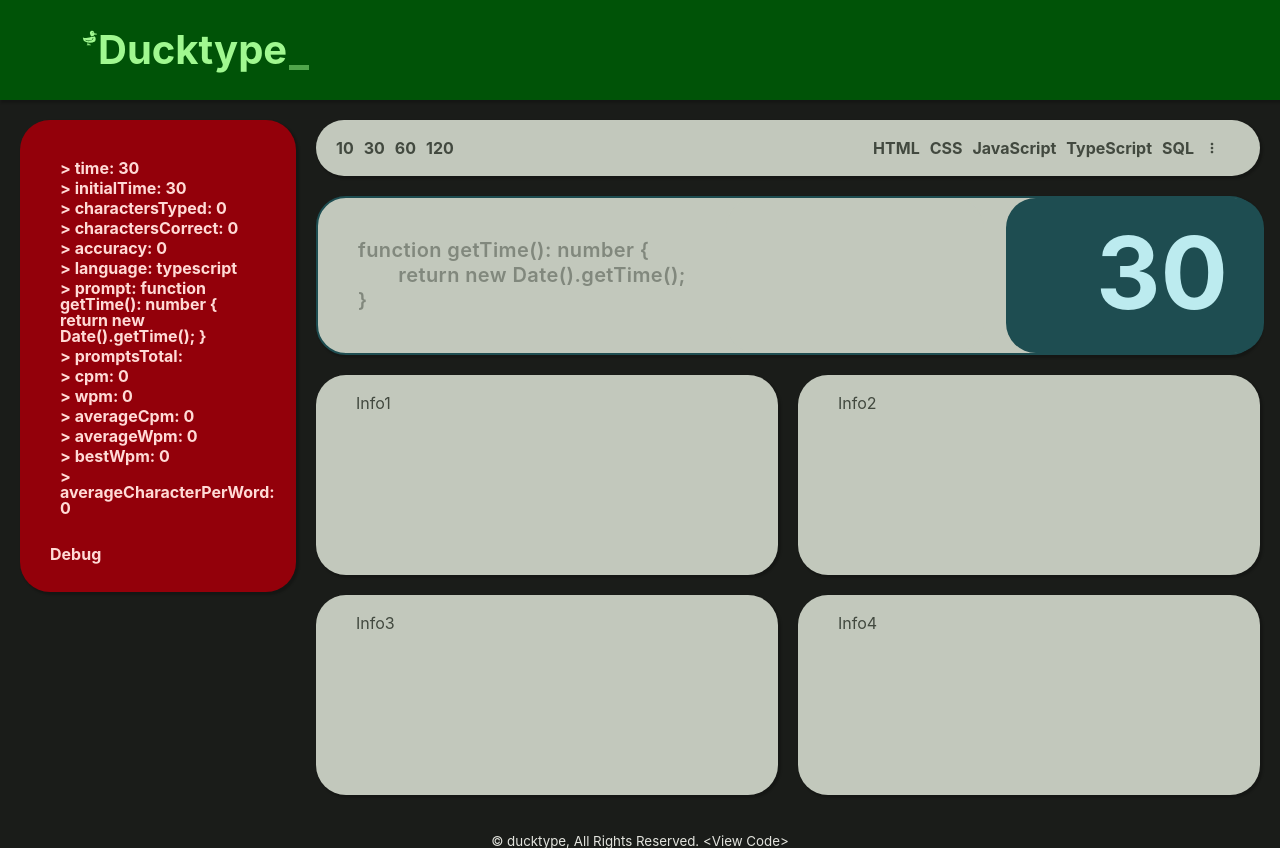
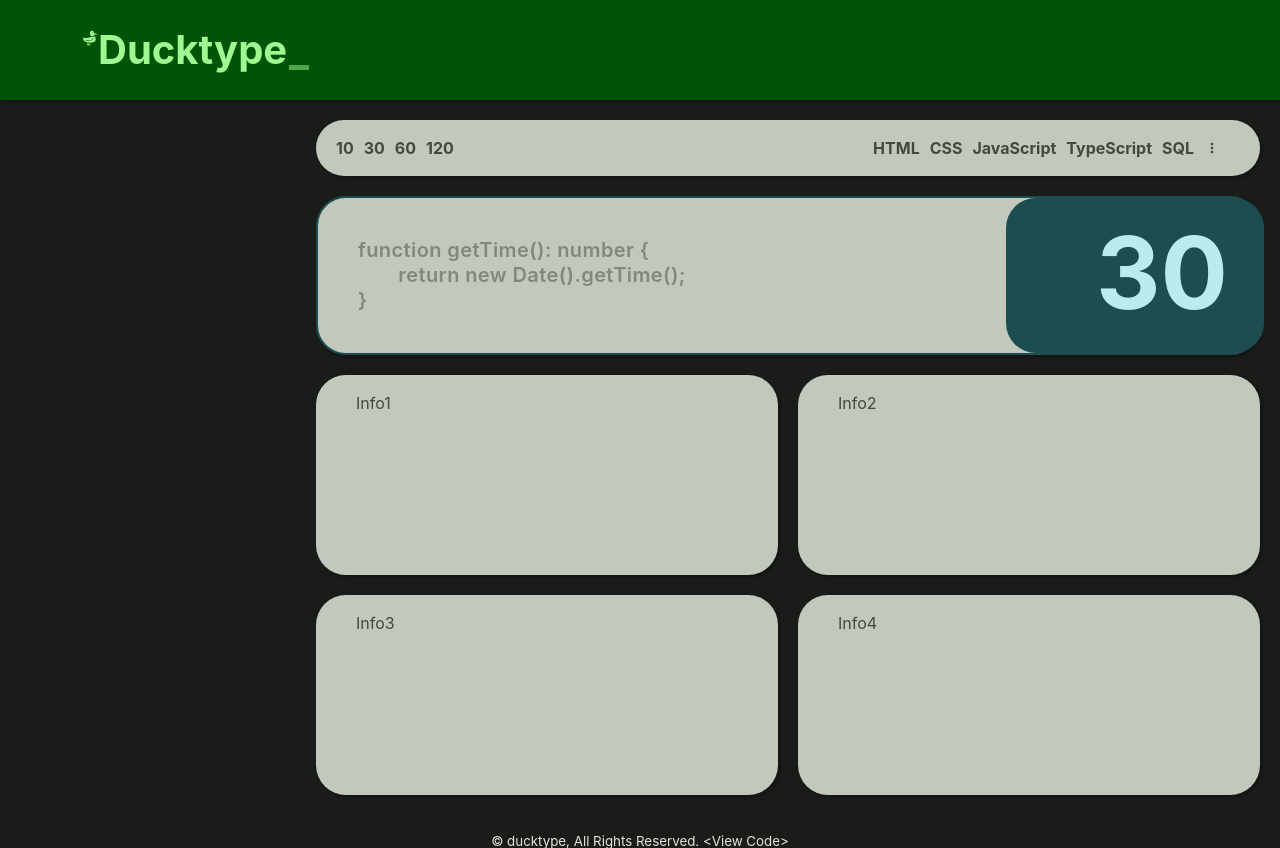
Before and after one commit to CoreyRobinsonDev/ducktype, a Next.js app: page / in a window 1280 px wide. Built offline with nearby package versions, Linux system fonts and the light colour scheme.

Commit message:
trying anything

```diff
--- a/src/app/page.tsx
+++ b/src/app/page.tsx
@@ -18,7 +18,6 @@ export default function Home() {
         <AppDispatch.Provider value={dispatch}>
             <Header/>
             <main className={styles.main}>
-                <Debug />
                 <div className={styles.content_container}>
                     <Toolbar/>
                     <Textbox />
```
